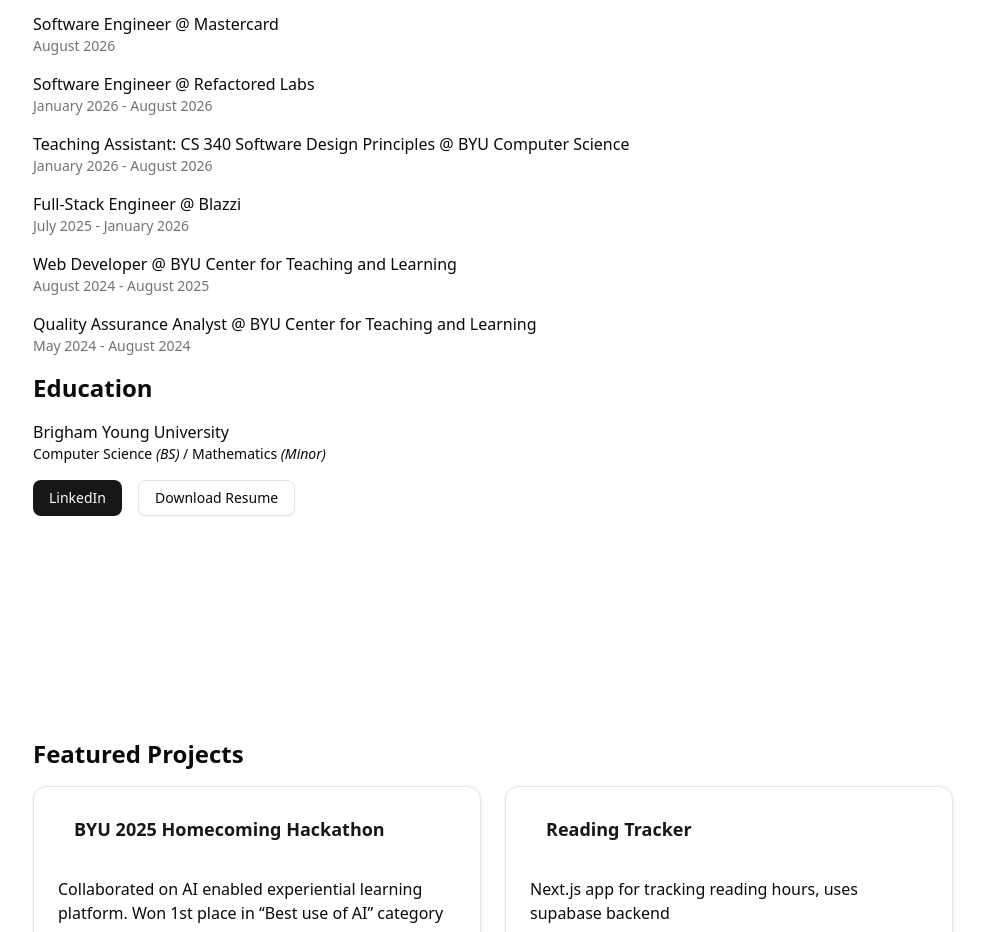
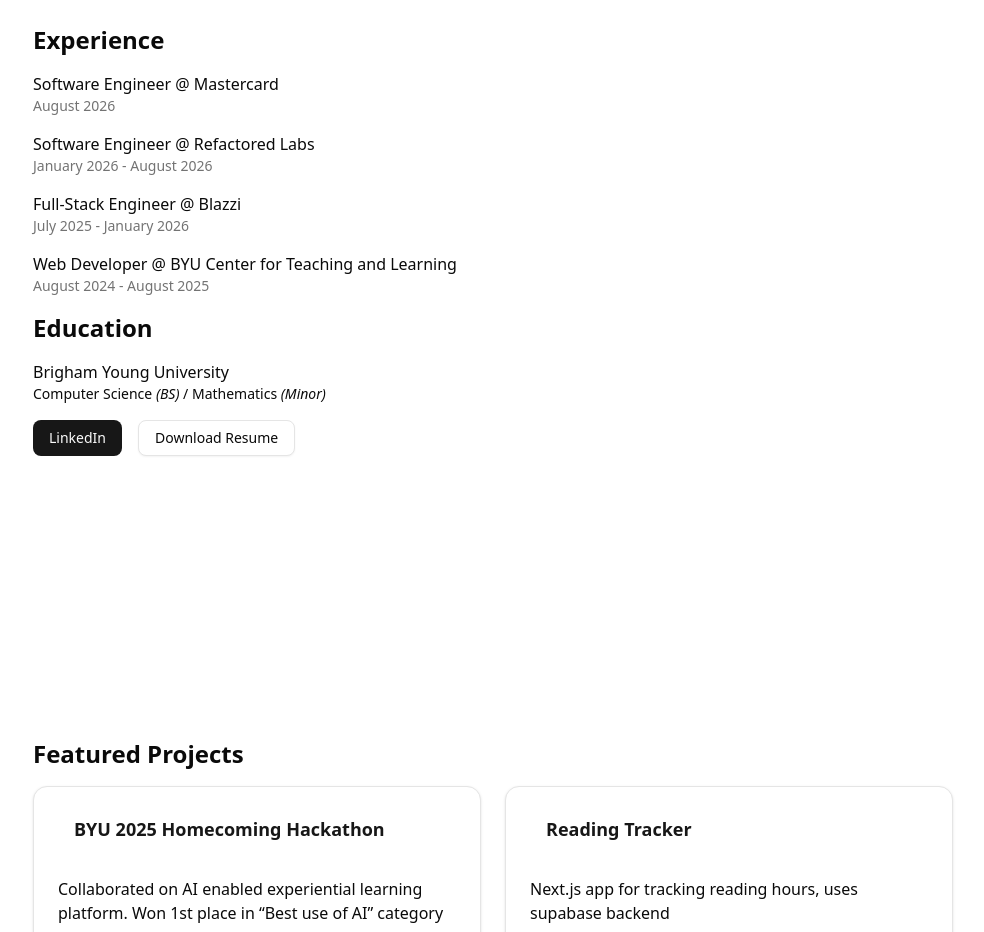
Before and after one commit to ianjrobertson/ianjrobertson, a Next.js app: page / in a window 1280 px wide. Shown: the part 980-1912 px from the top of the page, without its empty margins (147-1131 px from the left). Built offline with nearby package versions, Linux system fonts and the light colour scheme.

Commit message:
edit experience

```diff
--- a/src/app/Experience.tsx
+++ b/src/app/Experience.tsx
@@ -21,11 +21,6 @@
       duration: "January 2026 - August 2026",
     },
     {
-      role: "Teaching Assistant: CS 340 Software Design Principles",
-      company: "BYU Computer Science",
-      duration: "January 2026 - August 2026",
-    },
-    {
       role: "Full-Stack Engineer",
       company: "Blazzi",
       duration: "July 2025 - January 2026",
@@ -34,11 +29,6 @@
       role: "Web Developer",
       company: "BYU Center for Teaching and Learning",
       duration: "August 2024 - August 2025",
-    },
-    {
-      role: "Quality Assurance Analyst",
-      company: "BYU Center for Teaching and Learning",
-      duration: "May 2024 - August 2024",
     },
   ];
 
```
